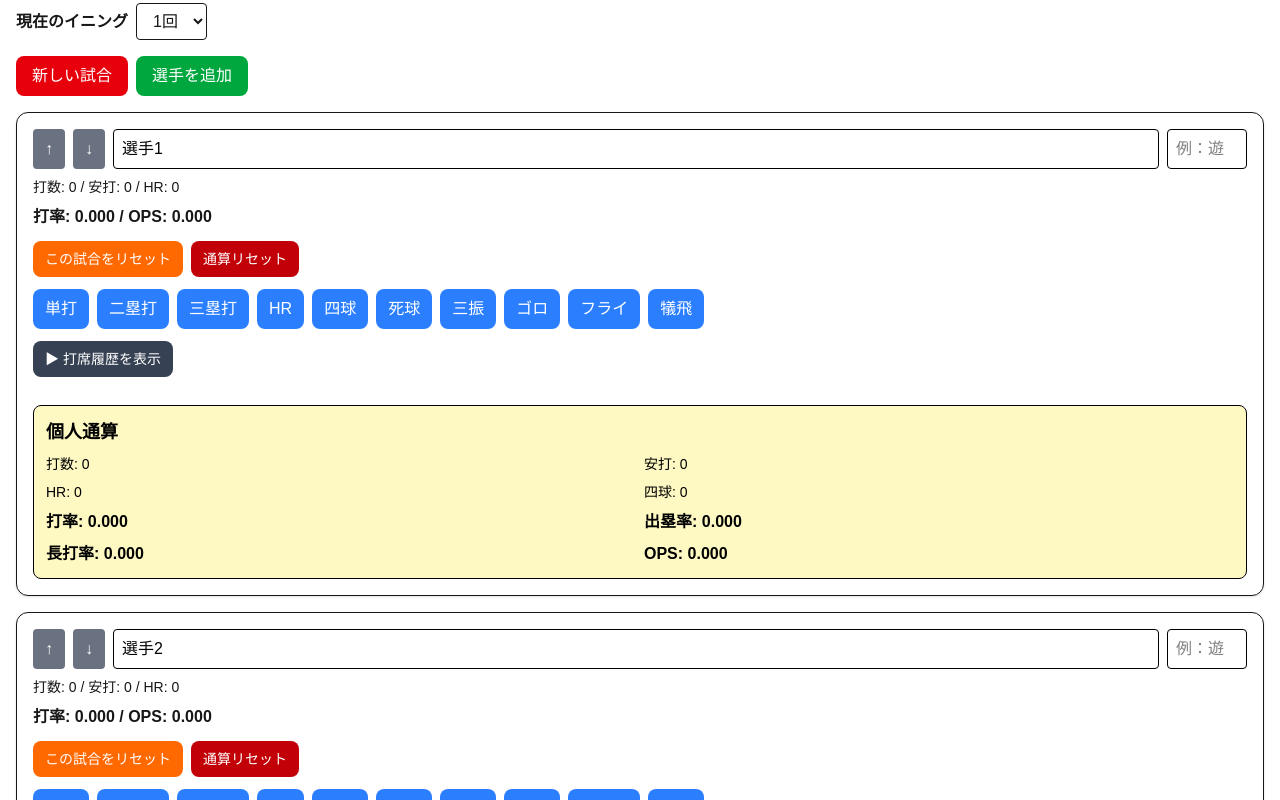
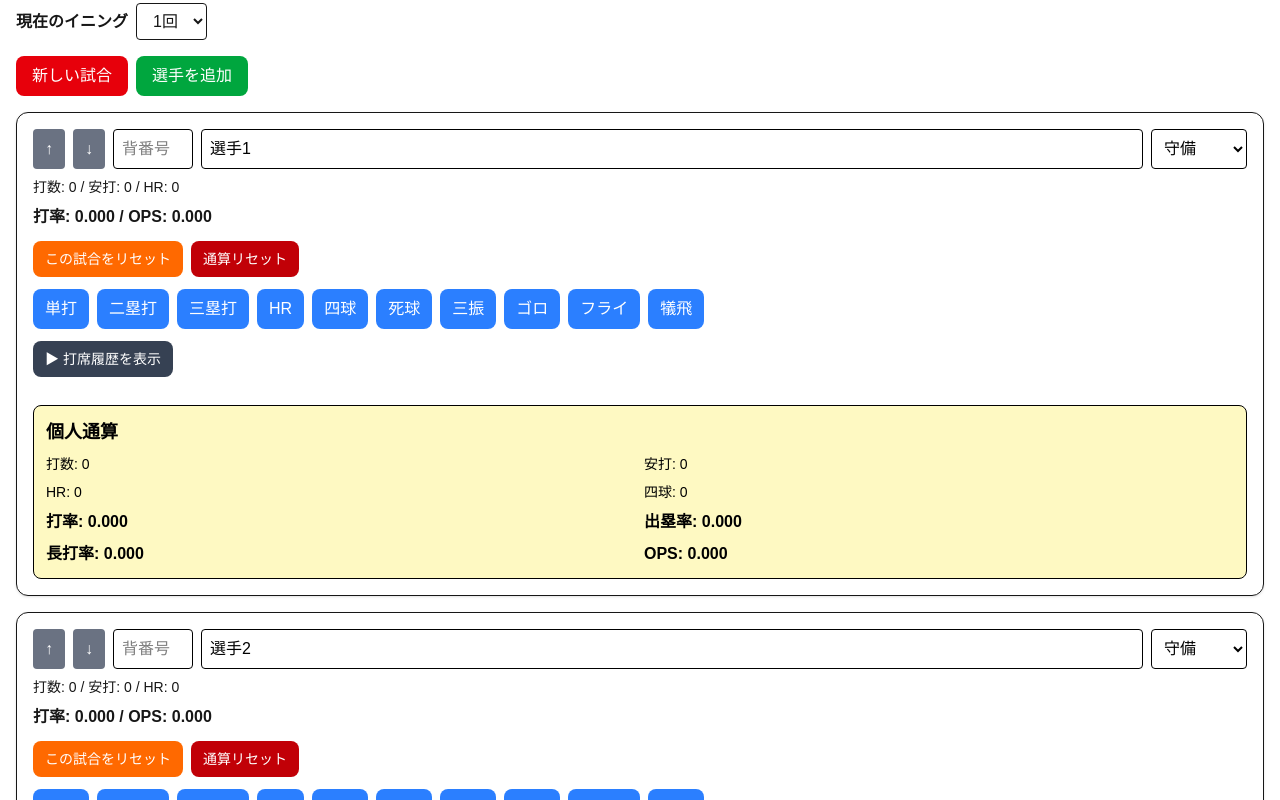
Before and after one commit to forcascreate-eng/baseball-ops-app, a Next.js app: page / in a window 1280 px wide. Shown: the part 940-1740 px from the top of the page. Built offline with nearby package versions, Linux system fonts and the light colour scheme.

Commit message:
add player number and position select

```diff
--- a/app/page.tsx
+++ b/app/page.tsx
@@ -13,6 +13,7 @@ type PlateAppearance = {
 
 type Player = {
   name: string;
+  number?: string;
   position?: string;
   results: PlateAppearance[];
   career: {
@@ -31,9 +32,14 @@ const resultOptions: Result[] = [
   "死球", "三振", "ゴロ", "フライ", "犠飛",
 ];
 
+const positionOptions = [
+  "", "投", "捕", "一", "二", "三", "遊", "左", "中", "右", "DH", "代打", "代走"
+];
+
 const initialPlayers = (): Player[] =>
   Array.from({ length: 12 }, (_, i) => ({
     name: `選手${i + 1}`,
+    number: "",
     results: [],
     career: { results: [] },
     position: "",
@@ -42,6 +48,7 @@ const initialPlayers = (): Player[] =>
 const normalizePlayers = (data: any[]): Player[] => {
   return data.map((p, i) => ({
     name: p.name ?? `選手${i + 1}`,
+    number: p.number ?? "",
     position: p.position ?? "",
     results: (p.results ?? []).map((r: any) =>
       typeof r === "string"
@@ -487,23 +494,37 @@ const restoreGameHistory = (index: number) => {
           </button>
 
           <input
-            value={player.name}
-            onChange={(e) =>
-              changeName(playerIndex, e.target.value)
-            }
-            className="border px-2 py-1 rounded flex-1 bg-white text-black"
-          />
-
-          <input
-            value={player.position || ""}
+            value={player.number || ""}
             onChange={(e) => {
               const updated = [...players];
-              updated[playerIndex].position = e.target.value;
+              updated[playerIndex].number = e.target.value;
               setPlayers(updated);
             }}
-            placeholder="例：遊"
+            placeholder="背番号"
             className="border px-2 py-1 rounded w-20 bg-white text-black"
-          />
+         />
+
+         <input
+           value={player.name}
+           onChange={(e) => changeName(playerIndex, e.target.value)}
+           className="border px-2 py-1 rounded flex-1 bg-white text-black"
+         />
+
+         <select
+           value={player.position || ""}
+           onChange={(e) => {
+             const updated = [...players];
+             updated[playerIndex].position = e.target.value;
+             setPlayers(updated);
+           }}
+           className="border px-2 py-1 rounded w-24 bg-white text-black"
+         >
+           {positionOptions.map((pos) => (
+             <option key={pos} value={pos}>
+               {pos || "守備"}
+         </option>
+           ))}
+         </select>
         </div>
 
         <div className="text-sm mb-2">
```
